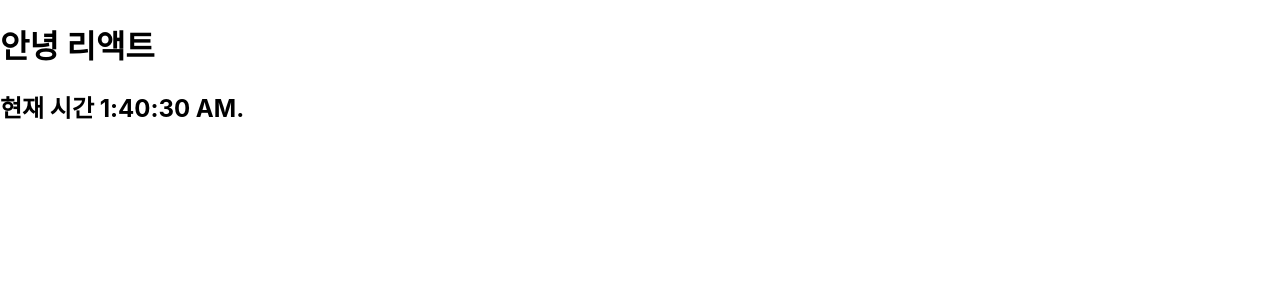
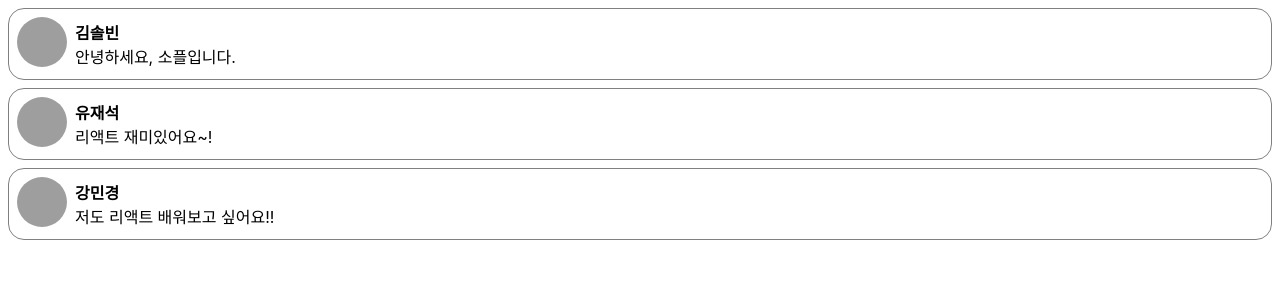
Before and after one commit to Chaintae/23-react1, a React (Create React App) app: page / in a window 1280 px wide. Shown: the top 300 px of the page. Built offline with nearby package versions, Linux system fonts and the light colour scheme; grey boxes are pictures that could not be loaded.

Commit message:
ㄴㅇㅁㅇㄴㅇㅁㅇㄴㅁㄴㅇㅁ

```diff
--- /dev/null
+++ b/src/chapter_05/Comment.jsx
@@ -0,0 +1,65 @@
+/*import React from "react";
+
+function Comment(props){
+    return(
+        <div>
+            <h1>내가 만든 첫 콤포논트.</h1>
+        </div>
+    )
+}
+
+export default Comment
+*/
+import React from "react";
+
+const styles = {
+    wrapper: {
+        margin: 8,
+        padding: 8,
+        display: "flex",
+        flexDirection: "row",
+        border: "1px solid grey",
+        borderRadius: 16,
+    },
+    imageContainer: {},
+    image: {
+        width: 50,
+        height: 50,
+        borderRadius: 25,
+    },
+    contentContainer: {
+        marginLeft: 8,
+        display: "flex",
+        flexDirection: "column",
+        justifyContent: "center",
+    },
+    nameText: {
+        color: "black",
+        fontSize: 16,
+        fontWeight: "bold",
+    },
+    commentText: {
+        color: "black",
+        fontSize: 16,
+    },
+};
+
+function Comment(props) {
+    return (
+        <div style={styles.wrapper}>
+            <div style={styles.imageContainer}>
+                <img
+                    src="https://upload.wikimedia.org/wikipedia/commons/8/89/Portrait_Placeholder.png"
+                    style={styles.image}
+                />
+            </div>
+
+            <div style={styles.contentContainer}>
+                <span style={styles.nameText}>{props.name}</span>
+                <span style={styles.commentText}>{props.comment}</span>
+            </div>
+        </div>
+    );
+}
+
+export default Comment;
--- /dev/null
+++ b/src/chapter_05/CommentList.js
@@ -0,0 +1,31 @@
+import React from "react";
+import Comment from "./Comment";
+
+const comments = [
+    {
+        name: "김솔빈",
+        comment: "안녕하세요, 소플입니다.",
+    },
+    {
+        name: "유재석",
+        comment: "리액트 재미있어요~!",
+    },
+    {
+        name: "강민경",
+        comment: "저도 리액트 배워보고 싶어요!!",
+    },
+];
+
+function CommentList(props) {
+    return (
+        <div>
+            {comments.map((comment) => {
+                return (
+                    <Comment name={comment.name} comment={comment.comment} />
+                );
+            })}
+        </div>
+    );
+}
+
+export default CommentList;
--- a/src/index.js
+++ b/src/index.js
@@ -4,11 +4,13 @@
 import App from './App';
 import reportWebVitals from './reportWebVitals';
 import Clock from './chapter_04/Clock';
+import Comment from './chapter_05/Comment';
+import CommentList from './chapter_05/CommentList';
 
 const root = ReactDOM.createRoot(document.getElementById('root'));
 root.render(
   <React.StrictMode>
-    <Clock />
+    <CommentList/>
   </React.StrictMode>
 );
 
```
Also changed, not shown: 1 other file (tests, documents, lock files or other folders).
